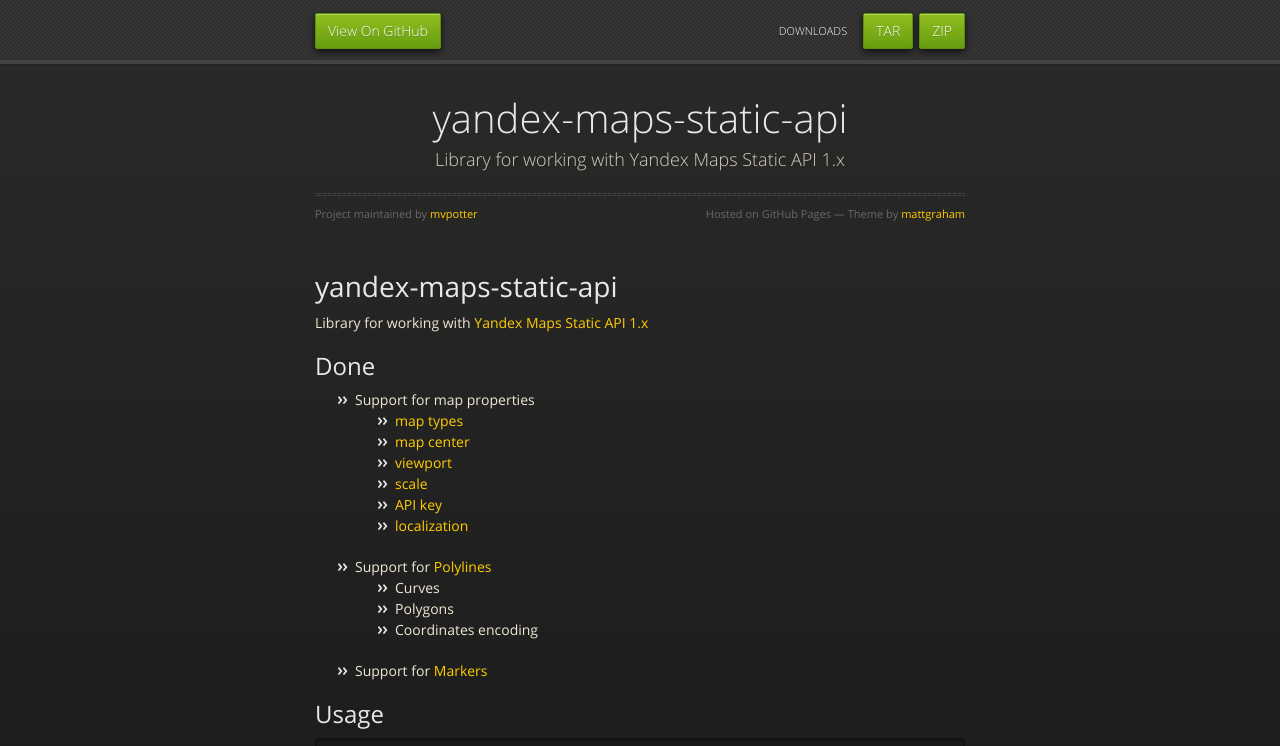
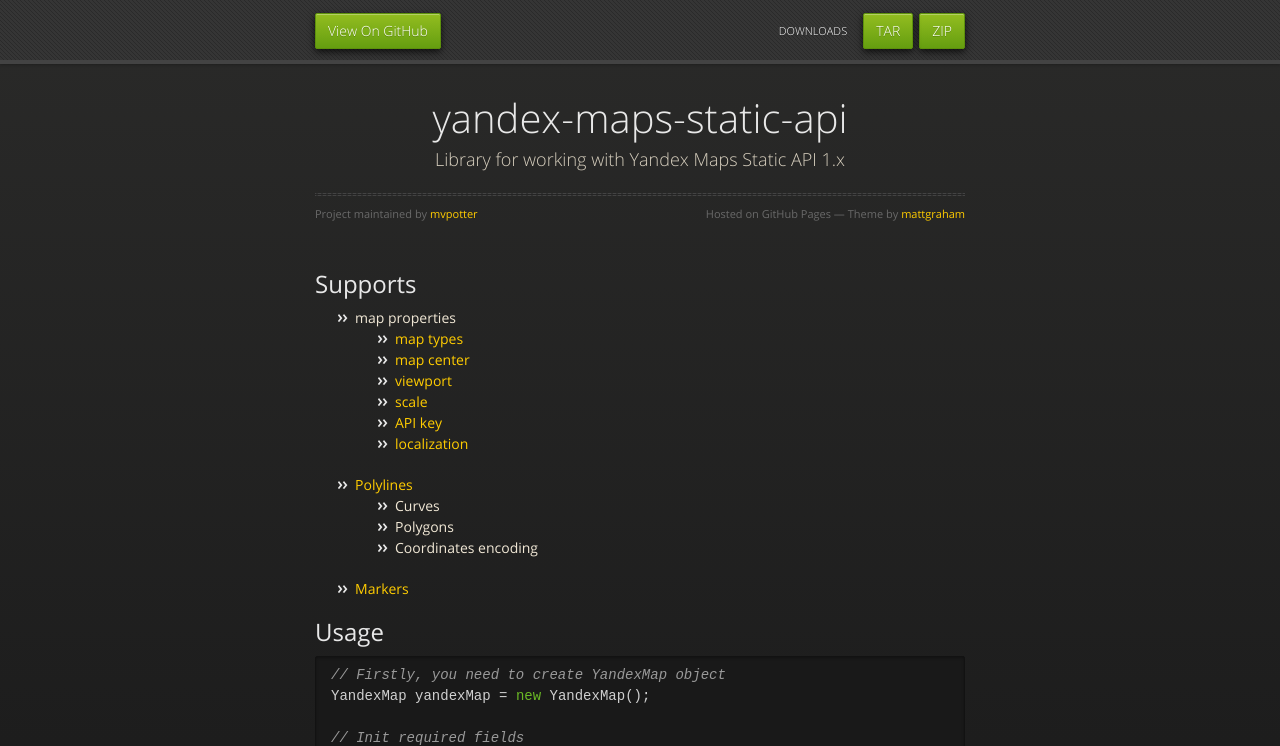
Before and after one commit to mvpotter/yandex-maps-static-api, a plain HTML site: page index.html in a window 1280 px wide. Shown: the top 746 px of the page. Drawn offline with nearby package versions, Linux system fonts and the light colour scheme.

Commit message:
Create gh-pages branch via GitHub

```diff
--- a/index.html
+++ b/index.html
@@ -38,16 +38,11 @@
           <span class="credits right">Hosted on GitHub Pages &mdash; Theme by <a href="https://twitter.com/michigangraham">mattgraham</a></span>
         </div>
 
-        <h1>
-<a name="yandex-maps-static-api" class="anchor" href="#yandex-maps-static-api"><span class="octicon octicon-link"></span></a>yandex-maps-static-api</h1>
-
-<p>Library for working with <a href="http://api.yandex.ru/maps/doc/staticapi/">Yandex Maps Static API 1.x</a></p>
-
-<h2>
-<a name="done" class="anchor" href="#done"><span class="octicon octicon-link"></span></a>Done</h2>
+        <h2>
+<a name="supports" class="anchor" href="#supports"><span class="octicon octicon-link"></span></a>Supports</h2>
 
 <ul>
-<li>Support for map properties
+<li>map properties
 
 <ul>
 <li><a href="http://api.yandex.ru/maps/doc/staticapi/1.x/dg/concepts/map_type.xml">map types</a></li>
@@ -58,7 +53,8 @@
 <li><a href="http://api.yandex.ru/maps/doc/staticapi/1.x/dg/concepts/localization.xml">localization</a></li>
 </ul>
 </li>
-<li>Support for <a href="http://api.yandex.ru/maps/doc/staticapi/1.x/dg/concepts/polylines.xml">Polylines</a>
+<li>
+<a href="http://api.yandex.ru/maps/doc/staticapi/1.x/dg/concepts/polylines.xml">Polylines</a>
 
 <ul>
 <li>Curves</li>
@@ -66,8 +62,7 @@
 <li>Coordinates encoding</li>
 </ul>
 </li>
-<li>Support for <a href="http://api.yandex.ru/maps/doc/staticapi/1.x/dg/concepts/markers.xml">Markers</a>
-</li>
+<li><a href="http://api.yandex.ru/maps/doc/staticapi/1.x/dg/concepts/markers.xml">Markers</a></li>
 </ul><h2>
 <a name="usage" class="anchor" href="#usage"><span class="octicon octicon-link"></span></a>Usage</h2>
 
```
Also changed, not shown: params.json (+1 -1 lines).
